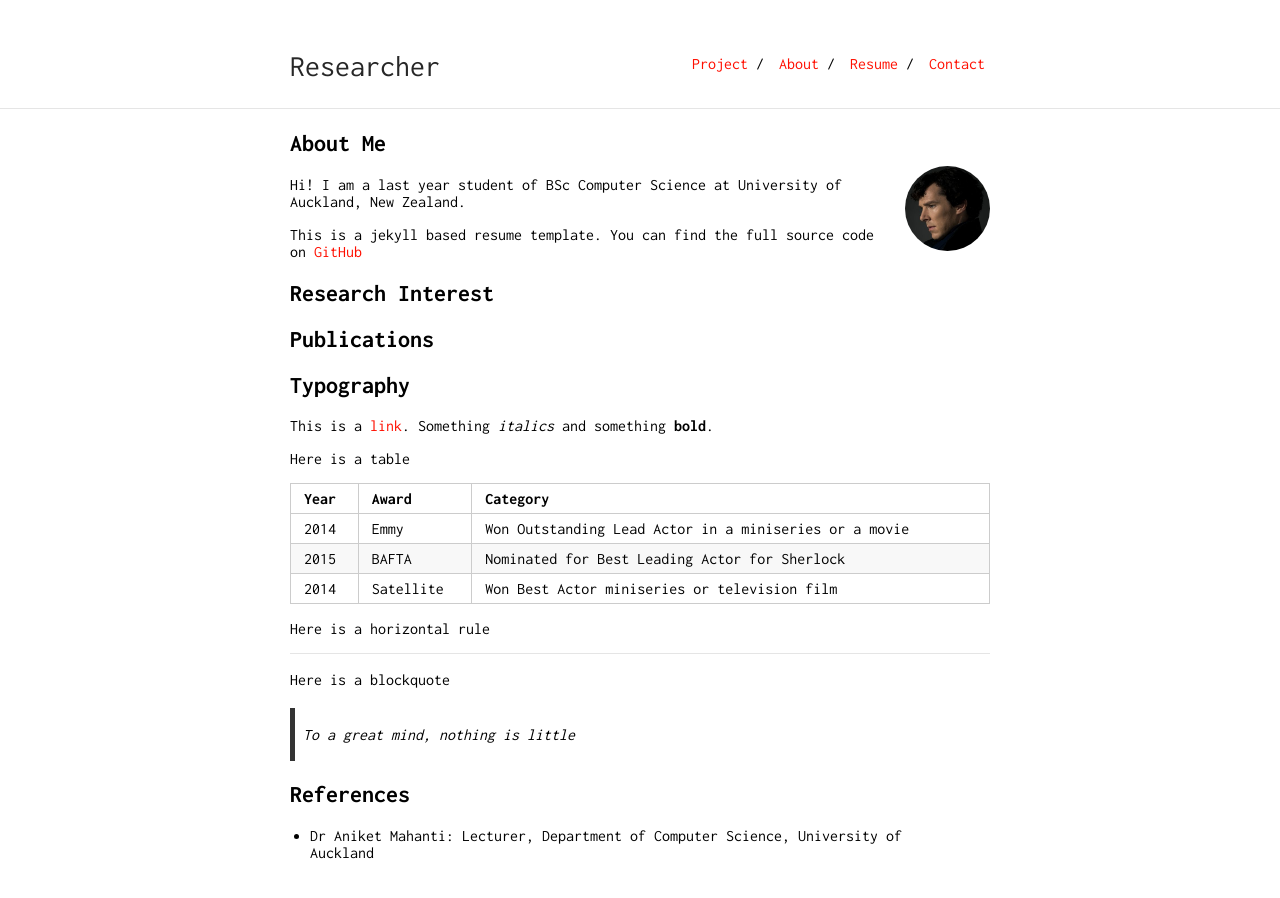
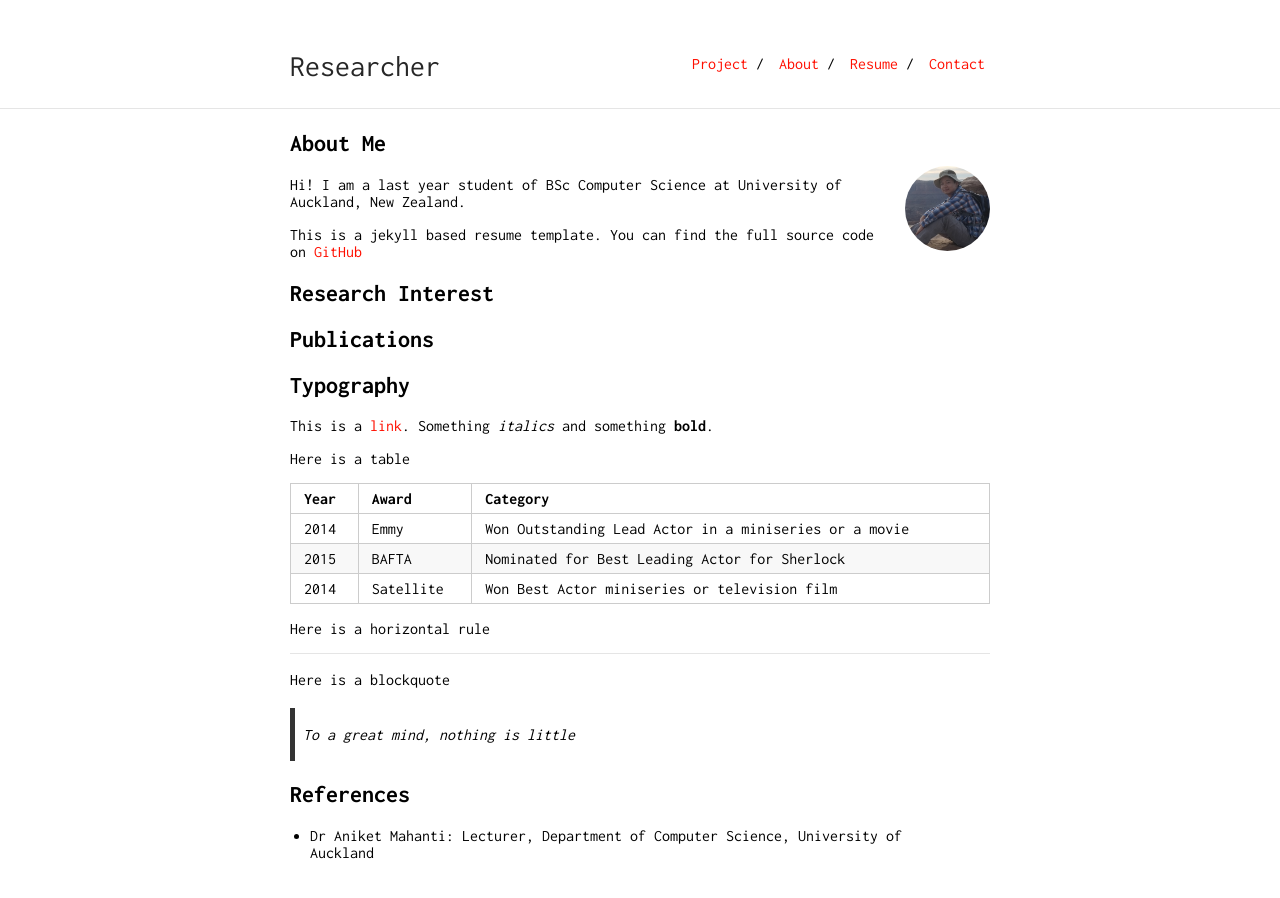
Before and after one commit to hche608/hche608.github.io, a Jekyll site: the page built from index.md, in a window 1280 px wide. Built offline with Jekyll 4.4.1, drawn with Linux system fonts in a browser that asks for light colours.

Commit message:
upload profile photo

```diff
--- a/_data/nav.yml
+++ b/_data/nav.yml
@@ -8,4 +8,4 @@
   link: "/"
 
 - name: "Project"
-  link: "/project/"
+  link: "project"
--- a/index.md
+++ b/index.md
@@ -4,7 +4,7 @@ layout: default
 
 ## About Me
 
-<img class="profile-picture" src="sherlock.jpg">
+<img class="profile-picture" src="me.jpg">
 
 Hi! I am a last year student of BSc Computer Science at University of Auckland, New Zealand.
 
```
Also changed, not shown: project.md (renamed from project/project.md, +1 -1 lines), me.JPG (added), sherlock.jpg (deleted).
